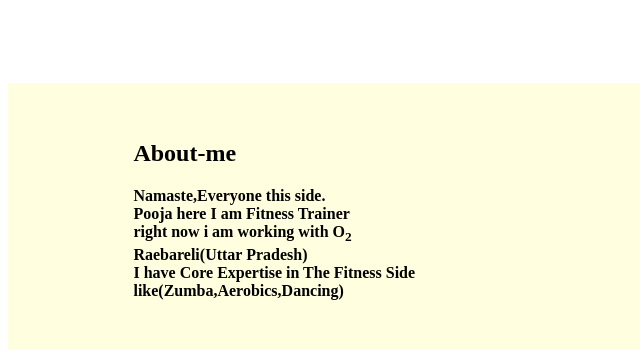
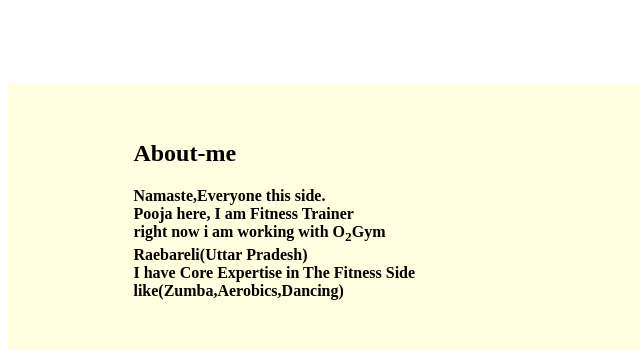
Before and after one commit to ankitg94/Pooja-Fitness, a plain HTML site: page index.html in a window 1280 px wide. Shown: the part 2164-2514 px from the top of the page, 0-640 px from the left. Drawn offline with nearby package versions, Linux system fonts and the light colour scheme.

Commit message:
Update index.html

```diff
--- a/index.html
+++ b/index.html
@@ -186,8 +186,8 @@
         	<div class="text">
         	<h2>About-me</h2>
         	<p>Namaste,Everyone this side.<br>
-        	 Pooja here I am Fitness Trainer<br>
-        	 right now i am working with O<sub>2</sub><br>
+        	 Pooja here, I am Fitness Trainer<br>
+        	 right now i am working with O<sub>2</sub>Gym<br>
         	 Raebareli(Uttar Pradesh)<br>
         	 I have Core Expertise in The Fitness Side<br>
         	 like(Zumba,Aerobics,Dancing)
```
